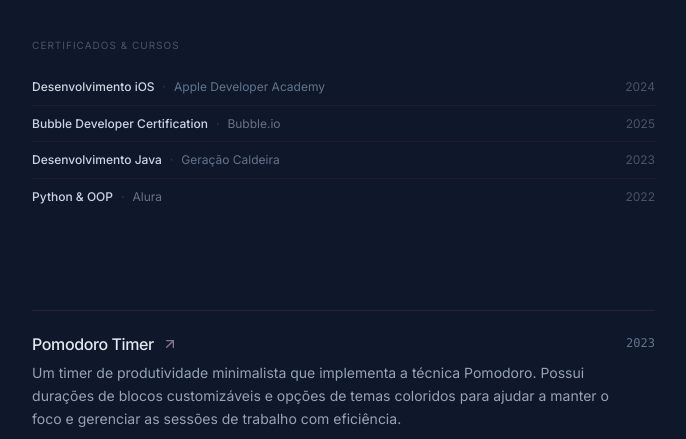
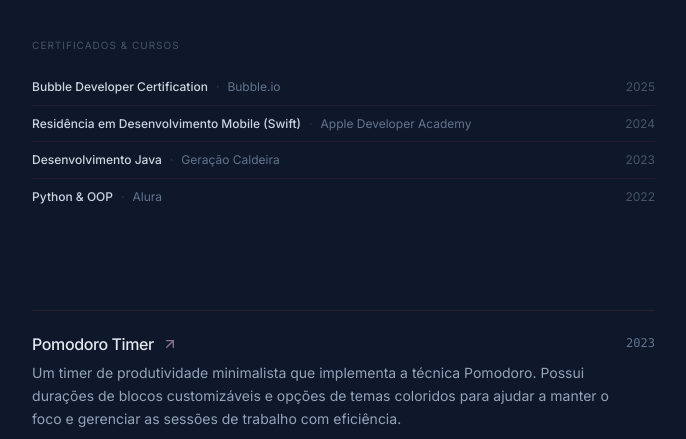
Before and after one commit to ebonatto/ebonatto-dev-v2, a website: page index.html in a window 1280 px wide. Shown: the part 2019-2458 px from the top of the page, without its empty margins (577-1263 px from the left). Drawn offline with nearby package versions, Linux system fonts and the light colour scheme.

Commit message:
atualizacao educacao complementar

```diff
--- a/index.html
+++ b/index.html
@@ -879,17 +879,17 @@
             data-pt="Certificados &amp; Cursos">Certificates &amp; Courses</p>
           <ul>
             <li class="cert-row">
-              <span class="text-slate-300 font-medium shrink-0" data-en="iOS Development"
-                data-pt="Desenvolvimento iOS">iOS Development</span>
-              <span class="text-slate-700 shrink-0">·</span>
-              <span class="text-slate-500 shrink-0">Apple Developer Academy</span>
-              <span class="text-slate-600 ml-auto shrink-0">2024</span>
-            </li>
-            <li class="cert-row">
               <span class="text-slate-300 font-medium shrink-0">Bubble Developer Certification</span>
               <span class="text-slate-700 shrink-0">·</span>
               <span class="text-slate-500 shrink-0">Bubble.io</span>
               <span class="text-slate-600 ml-auto shrink-0">2025</span>
+            </li>
+            <li class="cert-row">
+              <span class="text-slate-300 font-medium shrink-0" data-en="Mobile Development Residency (Swift)"
+                data-pt="Residência em Desenvolvimento Mobile (Swift) ">Mobile Development Residency (Swift)</span>
+              <span class="text-slate-700 shrink-0">·</span>
+              <span class="text-slate-500 shrink-0">Apple Developer Academy</span>
+              <span class="text-slate-600 ml-auto shrink-0">2024</span>
             </li>
             <li class="cert-row">
               <span class="text-slate-300 font-medium shrink-0" data-en="Java Development"
```
